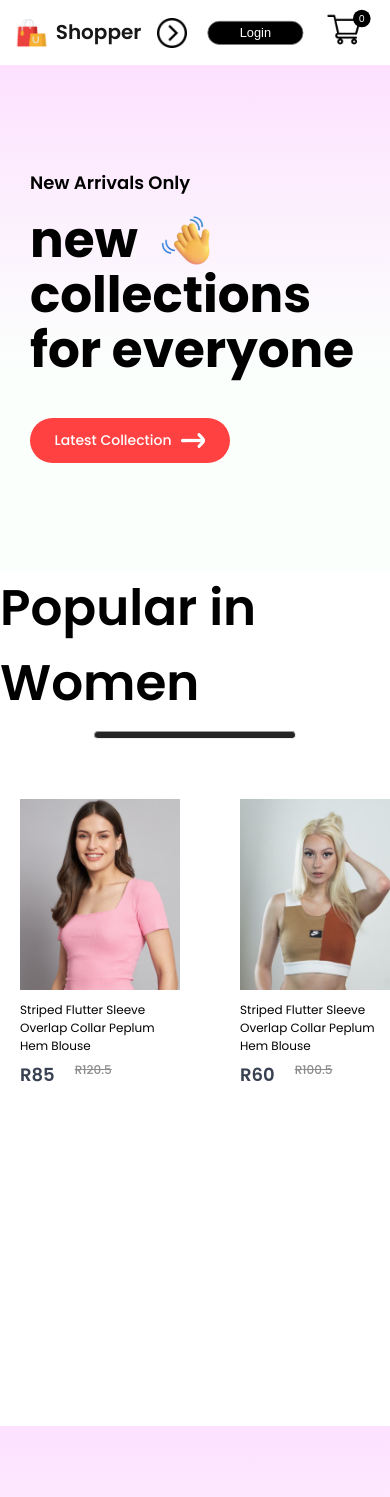
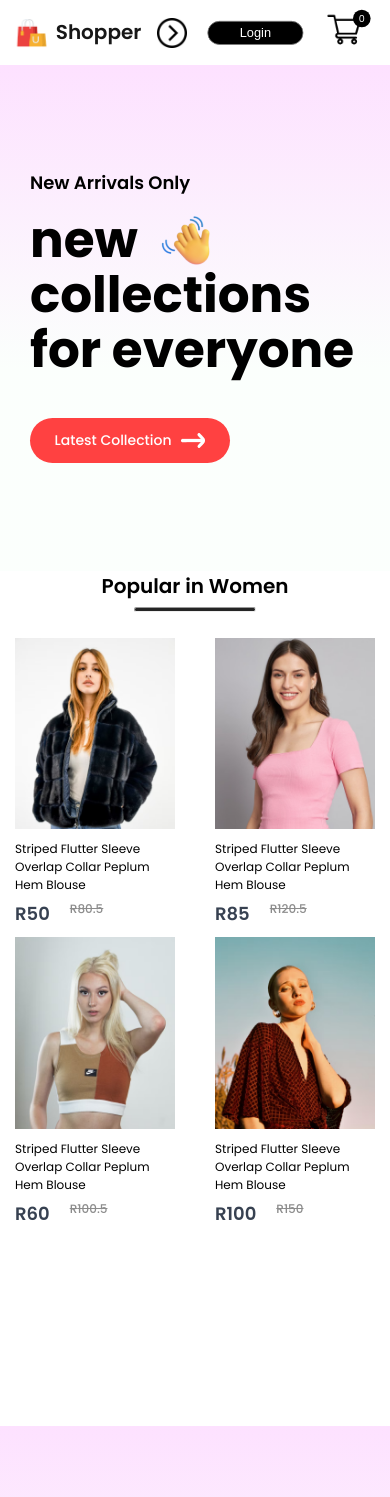
Before and after one commit to Lati-byte/e-commerce-site-front-end, a React (Create React App) app: page / in a window 390 px wide. Shown: the top 1497 px of the page. Built offline with nearby package versions, Linux system fonts and the light colour scheme.

Commit message:
made this section responsive

```diff
--- a/src/Components/Popular/Popular.css
+++ b/src/Components/Popular/Popular.css
@@ -22,3 +22,66 @@
     display: flex;
     gap: 30px;
 }
+
+@media(max-width:1280px){
+    .popular{
+        height: 60vh;
+    }
+    .popular h1{
+        font-size: 40px;
+    }
+    .popular hr{
+        width: 160px;
+        height: 4px;
+    }
+    .popular-item{
+        gap: 5px;
+        margin-top: 30px;
+    }
+}
+
+@media(max-width:1024px){
+    .popular{
+        height: 50vh;
+    }
+    .popular h1{
+        font-size: 30px;
+    }
+    .popular hr{
+        width: 120px;
+        height: 3px;
+    }
+    .popular-item{
+        gap: 15px;
+        margin-top: 20px;
+        padding-right: 30px;
+    }
+}
+@media(max-width:800px){
+    .popular{
+        height: 40vh;
+        gap: 6px;
+    }
+    .popular h1{
+        font-size: 20px;
+    }
+    .popular hr{
+        width: 120px;
+        height: 3px;
+    }
+    .popular-item{
+        gap: 15px;
+        padding-right: 30px;
+    }
+}
+
+@media(max-width:500px){
+    .popular{
+        height: 90vh;
+    }
+    .popular-item{
+        display: grid;
+        grid-template-columns: 1fr 1fr;
+        gap:10px;
+    }
+}
```
